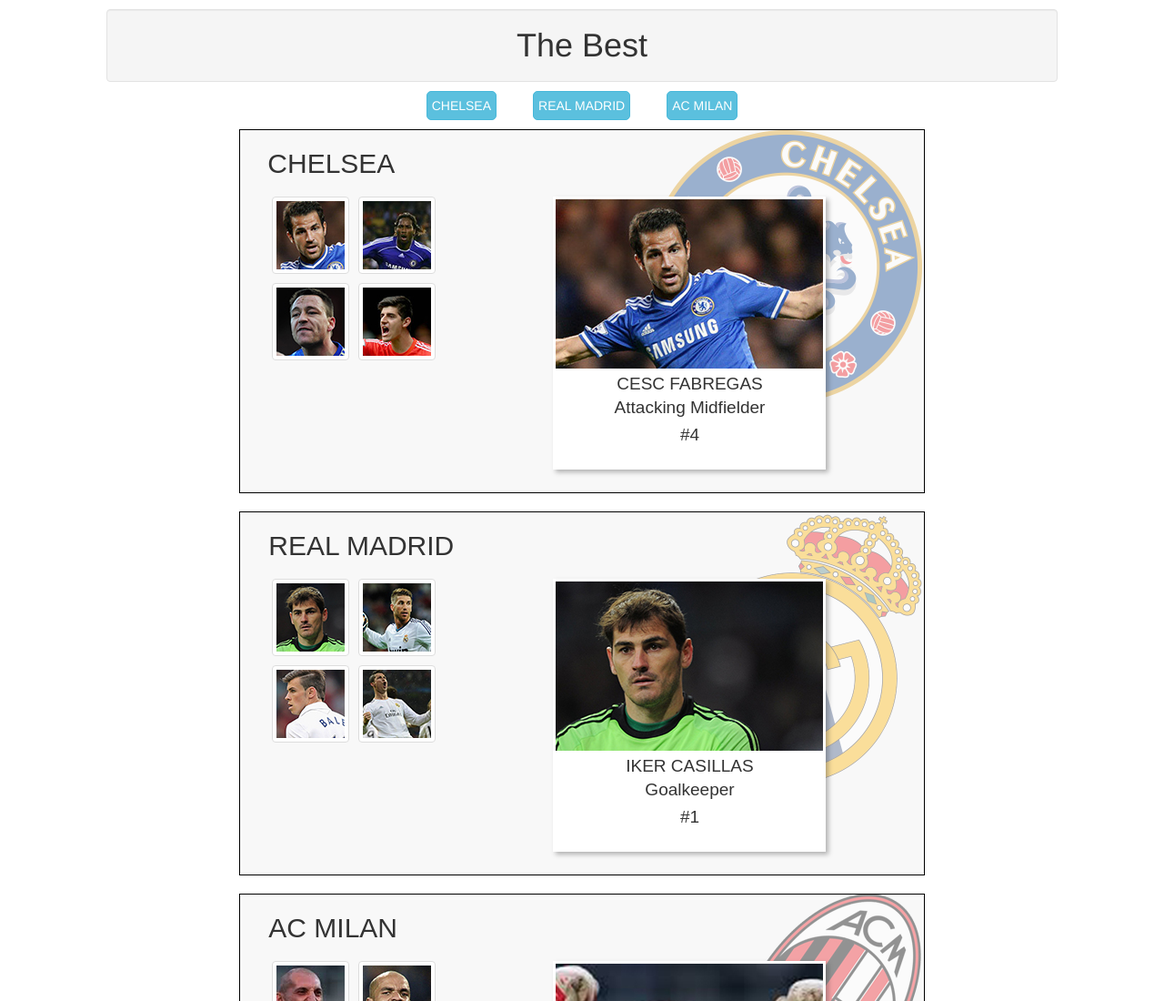
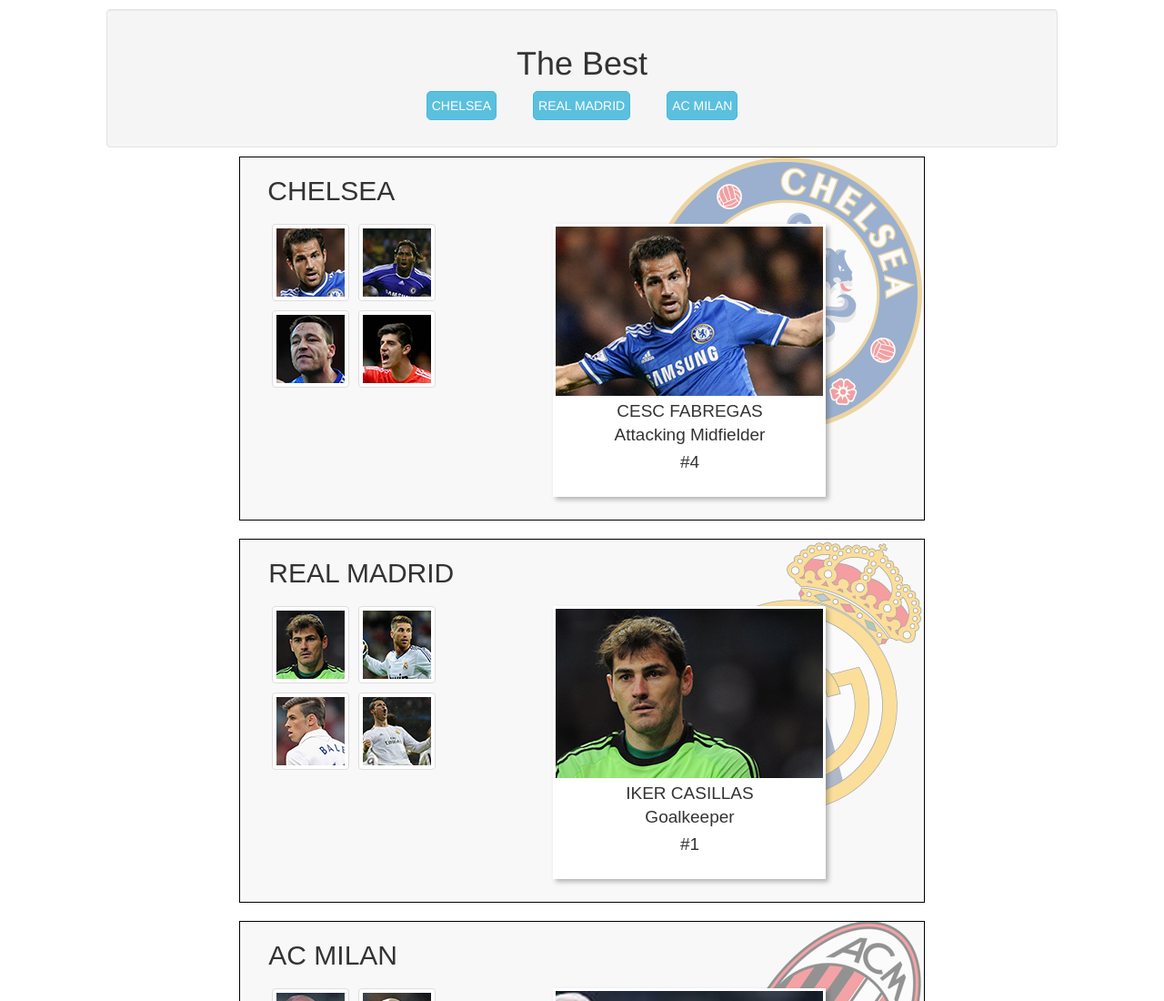
Before and after one commit to kaidez/build-css-demo, a website: page jade/index.jade in a window 1280 px wide. Shown: the top 1100 px of the page at 91% size. Drawn offline with nearby package versions, Linux system fonts and the light colour scheme; files that its build step writes are made by us from their sources; files whose address does not match are found by name; a web font is replaced by a local one.

Commit message:
move ".well" class off of <h1> and onto <header> via Jade

```diff
--- a/jade/includes/header.jade
+++ b/jade/includes/header.jade
@@ -1,2 +1,2 @@
-header(id="headerElements")
-  h1.gl-headerClass.headerClass.well The Best
+header(id="headerElements" class="well ")
+  h1.gl-headerClass.headerClass The Best
```
Also changed, not shown: build/index.html.
